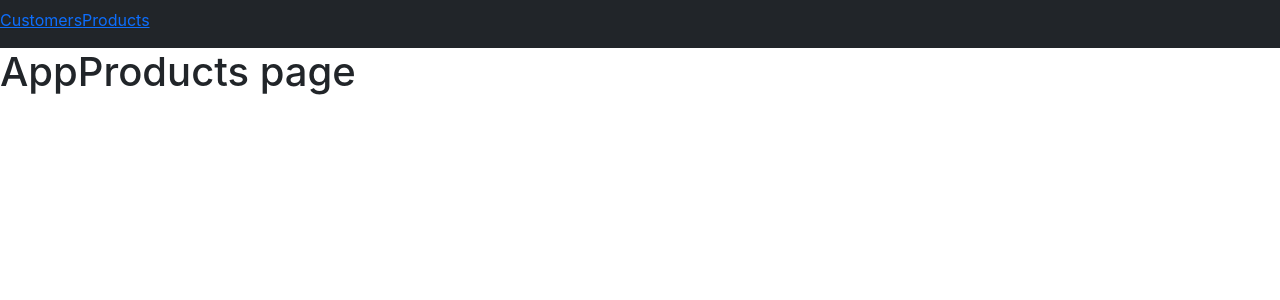
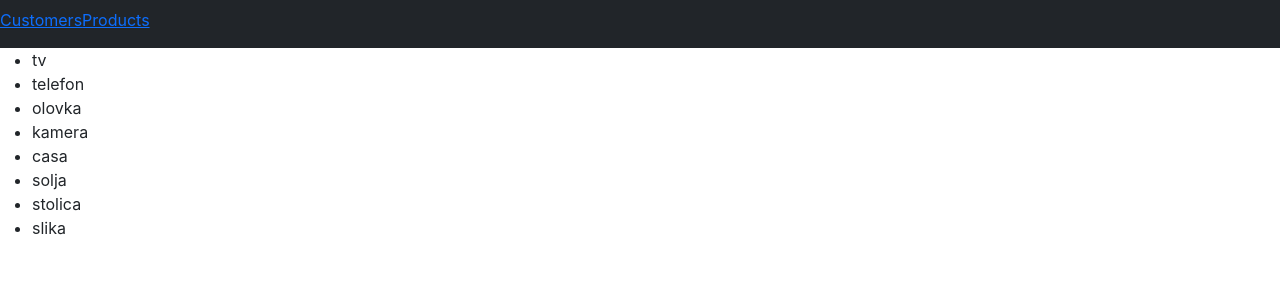
Before and after one commit to milorad996/store-app, a React (Create React App) app: page /products in a window 1280 px wide. Shown: the top 300 px of the page. Built offline with nearby package versions, Linux system fonts and the light colour scheme.

Commit message:
Zadatak 5

```diff
--- a/src/App.js
+++ b/src/App.js
@@ -7,7 +7,7 @@ import React, { useState } from 'react';
 import AppCustomers from './pages/AppCustomers';
 import AppProducts from './pages/AppProducts';
 import './App.css';
-import LatestPurchases from './components/Latest Purchases';
+import LatestPurchases from './pages/Latest Purchases';
 
 function App() {
   return (
--- a/src/pages/AppCustomers.js
+++ b/src/pages/AppCustomers.js
@@ -1,7 +1,7 @@
 import { useState } from "react";
 import CustomersService from "../services/CustomersService";
 import { BrowserRouter as Route, Switch, useRouteMatch, Link } from 'react-router-dom';
-import LatestPurchases from "../components/Latest Purchases";
+import LatestPurchases from "./Latest Purchases";
 
 
 
--- a/src/pages/AppProducts.js
+++ b/src/pages/AppProducts.js
@@ -1,10 +1,20 @@
+import { useState } from "react";
+import ProductsService from "../services/ProductsService";
 
 
 
 
 function AppProducts() {
+
+    const [products, setProducts] = useState(ProductsService.getAll())
     return (
-        <h1>AppProducts page</h1>
+        <div>
+            <ul>
+                {products.map((product, index) => (
+                    <li key={index}>{product.name}</li>
+                ))}
+            </ul>
+        </div>
     )
 }
 
--- a/src/components/Latest Purchases.js
+++ b/src/pages/Latest Purchases.js
@@ -1,6 +1,6 @@
 
 import { useParams } from 'react-router-dom';
-import AppCustomers from '../pages/AppCustomers';
+import AppCustomers from './AppCustomers';
 import CustomersService from '../services/CustomersService';
 
 
--- a/src/services/CustomersService.js
+++ b/src/services/CustomersService.js
@@ -19,6 +19,8 @@ class CustomersService {
         this.customers.push(newCustomer)
     }
 
+
+
     removeCustomer(index) {
         this.customers = [...this.customers.slice(0, index), ...this.customers(index + 1)]
     }
--- a/src/services/ProductsService.js
+++ b/src/services/ProductsService.js
@@ -1,6 +1,21 @@
 class ProductsService {
+
+
+    constructor() {
+        this.products = [
+            { name: 'tv' },
+            { name: 'telefon' },
+            { name: 'olovka' },
+            { name: 'kamera' },
+            { name: 'casa' },
+            { name: 'solja' },
+            { name: 'stolica' },
+            { name: 'slika' }
+
+        ]
+    }
     getAll() {
-        // send request to get all videos from server through http client
+        return this.products
     }
     get(id) {
         // send request to get video with id from server through http client
```
